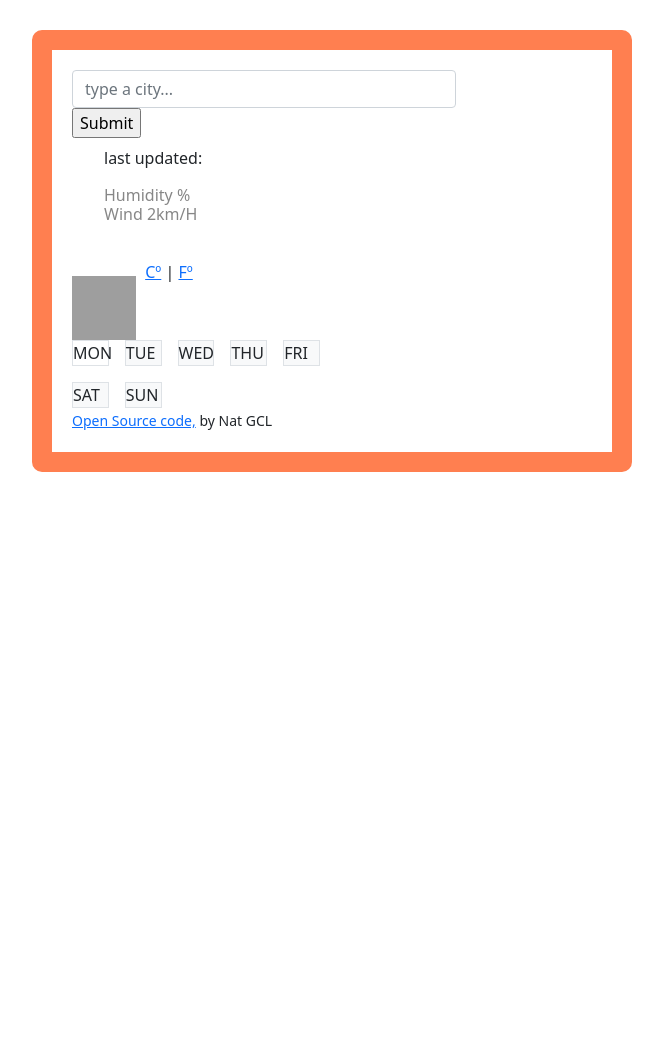
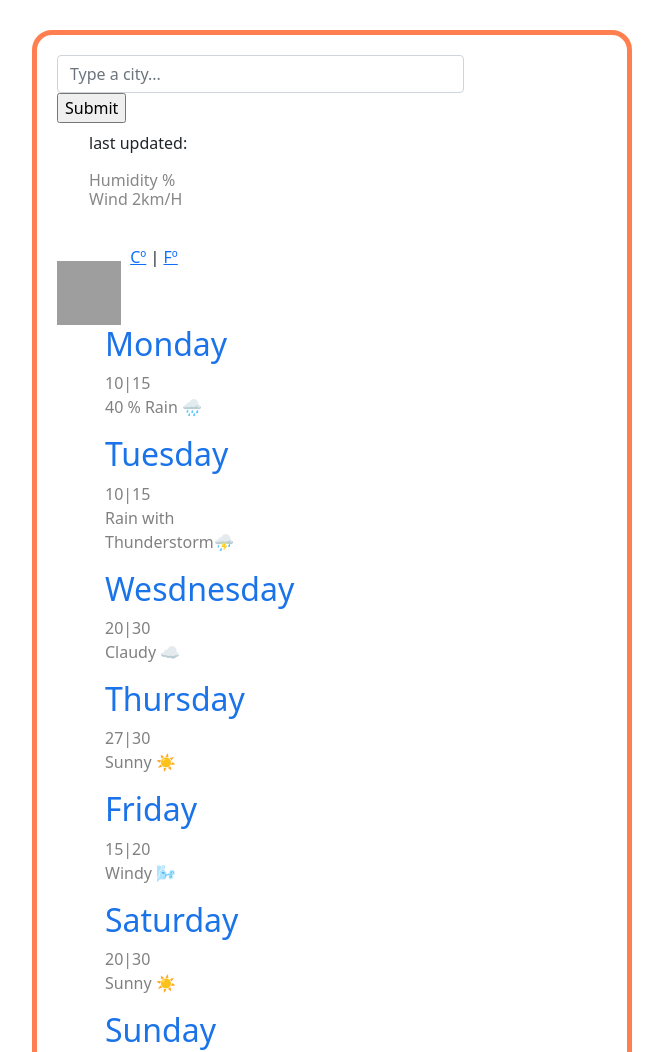
Before and after one commit to natgcl/hwweek7-weather-app, a plain HTML site: page index.html in a window 1280 px wide. Shown: the top 1052 px of the page, without its empty margins (308-971 px from the left). Before the commit the page ends 800 px from the top, so only its background shows below. Drawn offline with nearby package versions, Linux system fonts and the light colour scheme; no server answers; grey boxes are pictures that could not be loaded.

Commit message:
days of the week

```diff
--- a/css/style.css
+++ b/css/style.css
@@ -2,8 +2,8 @@
   max-width: 600px;
   margin: 30px auto;
   padding: 20px;
-  border: 20px solid coral;
-  border-radius: 10px;
+  border: 5px solid coral;
+  border-radius: 20px;
 }
 
 .overview {
@@ -62,3 +62,9 @@ li {
 .overview {
   margin-bottom: 20px;
 }
+p {
+  color: gray;
+}
+h2 {
+  color: #1a73e8;
+}
--- a/index.html
+++ b/index.html
@@ -19,7 +19,7 @@
             <form id="search-form">
                 <div class="row">
                     <div class="col-9">
-                        <input type="search" placeholder="type a city..." class="form-control" id="city-input">
+                        <input type="search" placeholder="Type a city..." class="form-control" id="city-input">
                         <input type="submit">
             </form>
               <h1 id="city"></h1>
@@ -46,31 +46,40 @@
                 <span class="units"><a href="#" id="celsius-link">Cº</a> | <a href="#"
                         id="fahrenheit-link">Fº</a></span>
             </div>
-            <div class="row row-cols-6 row-cols-lg-5 g-2 g-lg-3">
-                <div class="col">
-                    <div class="p-10 border bg-bold"> MON</div>
+            <div class="container">
+<div class="container">
+    <div class="row">
+        <div class="col-20">
+            <h2> Monday</h2> <p> 10|15 <br> 40 % Rain 🌧</br></p>
         </div>
-                <div class="col">
-                    <div class="p-10 border bg-light">TUE</div>
+        <div class="col-20">
+            <h2>Tuesday</h2><p> 10|15 <br> Rain with Thunderstorm⛈</br></p>
         </div>
-                <div class="col">
-                    <div class="p-10 border bg-light">WED</div>
     </div>
-                <div class="col">
-                    <div class="p-10 border bg-light">THU</div>
+
+    <div class="row">
+        <div class="col-20">
+            <h2>Wesdnesday</h2> <p>  20|30 <br> Claudy ☁️ </br></p>
         </div>
-                <div class="col">
-                    <div class="p-10 border bg-light">FRI</div>
+
+    <div class="row">
+        <div class="col-20">
+           <h2>Thursday</h2><p> 27|30 <br> Sunny ☀️ </br></p>
         </div>
-                <div class="col-3">
-                    <div class="p-10 border bg-light">SAT</div>
+        <div class="col-20">
+           <h2>Friday</h2><p> 15|20 <br> Windy 🌬 </br></p>
         </div>
-                <div class="col-10">
-                    <div class="p-10 border bg-light">SUN</div>
+    </div>
+    <div class="row">
+        <div class="col-20">
+           <h2>Saturday</h2> <p> 20|30 <br> Sunny ☀️ </br></p>
+        </div>
+        <div class="col-20">
+           <h2>Sunday</h2><p> 25|35 <br> Sunny ☀️ </br></p>
         </div>
     </div>
 </div>
-            </div>
+
 
 
         <small>
```
Lines whose indentation alone changed are shown as unchanged.
